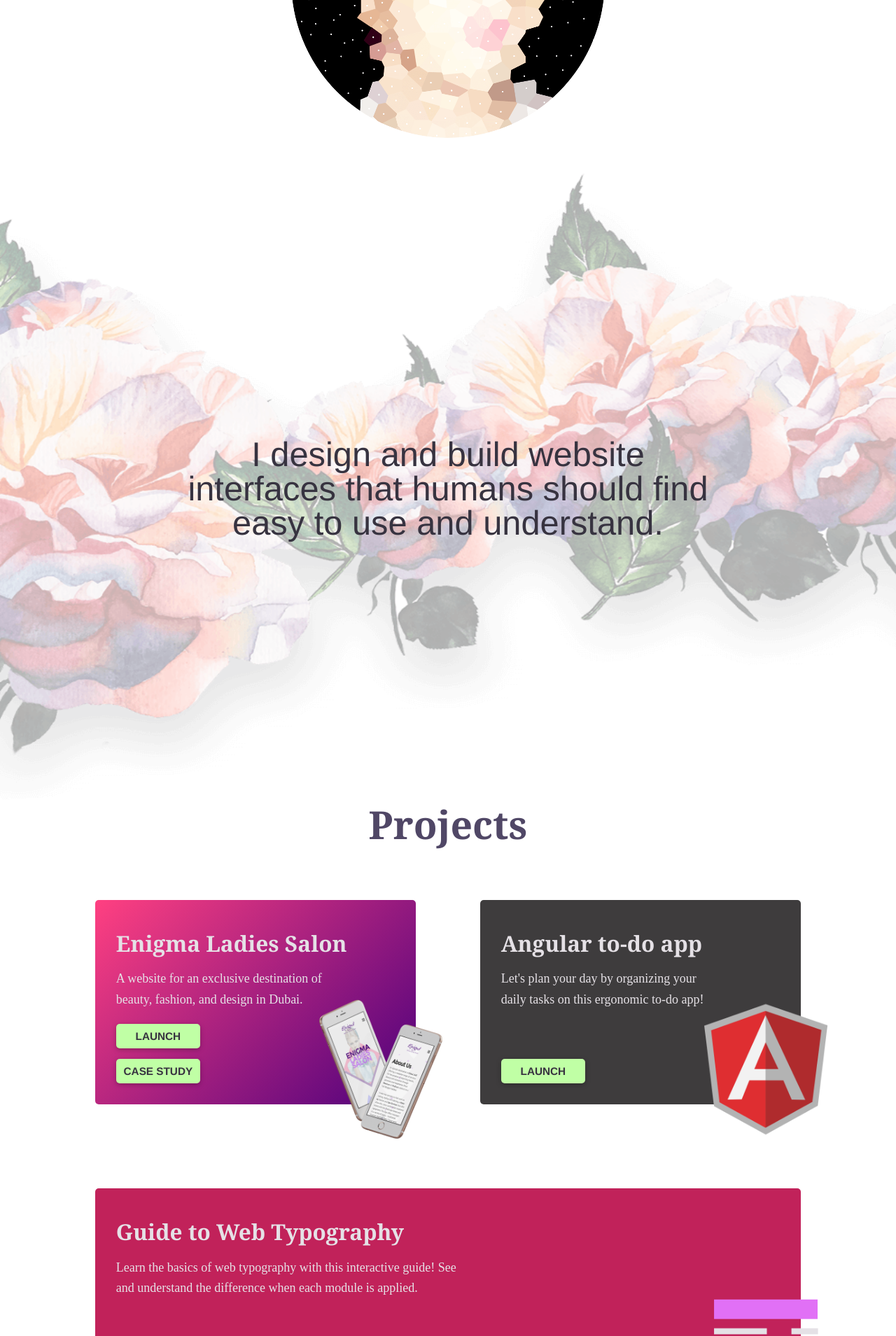
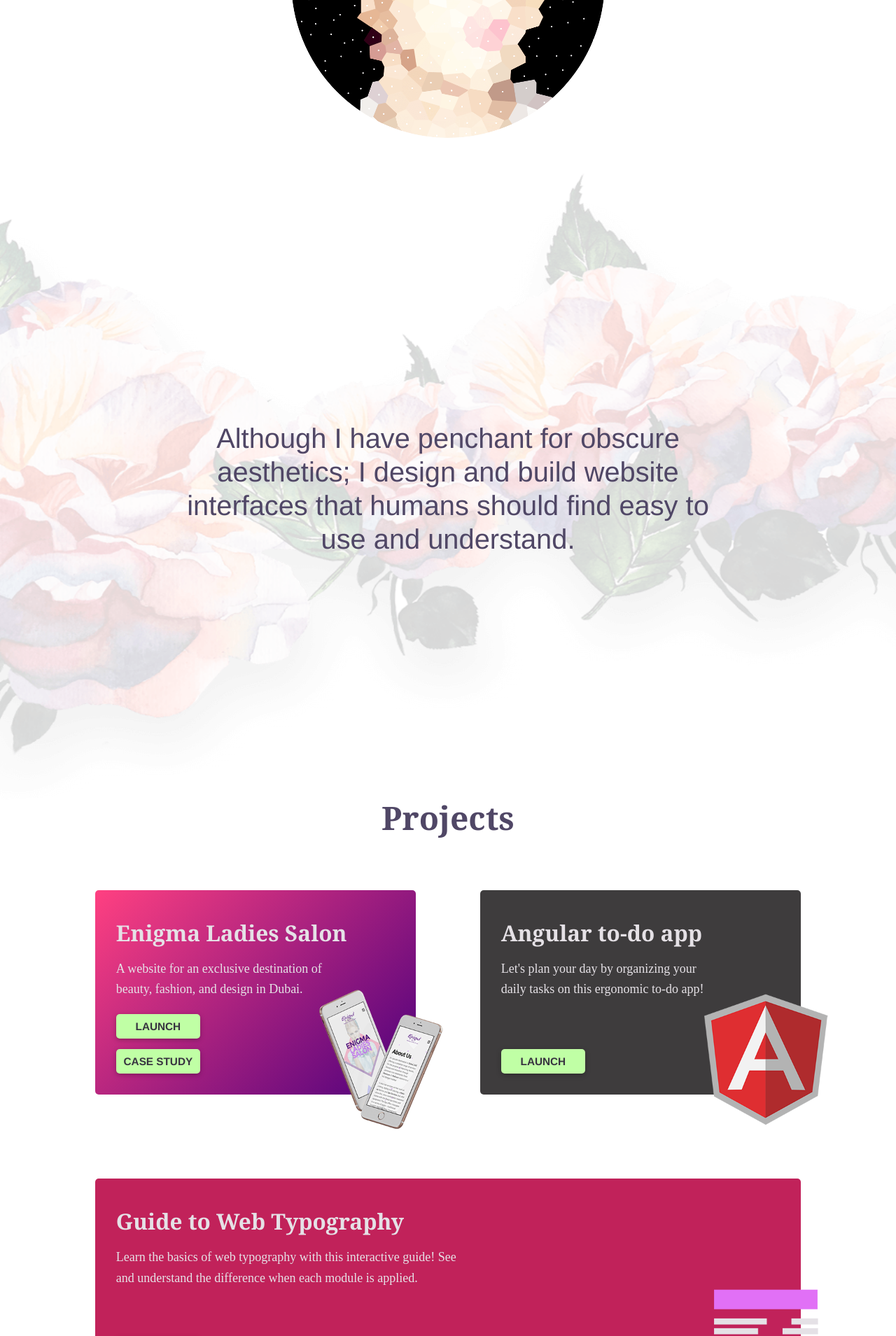
Before and after one commit to billcastillo/billcastillo.github.io, a Jekyll site: the page built from index.html, in a window 1280 px wide. Shown: the part 795-2704 px from the top of the page at 70% size. Built offline with Jekyll 4.4.1, drawn with Linux system fonts in a browser that asks for light colours.

Commit message:
enhance typography

```diff
--- a/_includes/header.html
+++ b/_includes/header.html
@@ -1,15 +1,15 @@
 <header id="mainHeader">
   <ul class="header__ul">
-    <li class="header__li">
+    <li class="borderWave header__li">
       <a href="{{ site.url }}">Home</a>
     </li>
-    <li class="header__li">
+    <li class="borderWave header__li">
       <a href="{{ site.baseurl }}#indexDescription">About</a>
     </li>
-    <li class="header__li">
+    <li class="borderWave header__li">
       <a href="{{ site.baseurl }}#indexProjects">Projects</a>
     </li>
-    <li class="header__li">
+    <li class="borderWave header__li">
       <a href="{{ site.baseurl }}#indexContact">Contact</a>
     </li>
   </ul>
--- a/_includes/script_index.html
+++ b/_includes/script_index.html
@@ -1,3 +1,5 @@
 
 <script src="js/script_index.js"></script>
+<script src="js/trmix.min.js"></script>
 <!-- <script src="js/particle.js"></script> -->
+<!-- <script src="js/particle.js"></script> -->
--- a/_sass/_base.scss
+++ b/_sass/_base.scss
@@ -88,13 +88,13 @@
   font-family: $body-font;
   font-weight: 400;
   letter-spacing: 0;
-  font-size: calc( 2em + 1vw );
+  font-size: calc( 1.50em + 1vw );
   color: $body-color;
 }
 
 h2.h2-sans {
   font-family: $header-font;
-  font-size: calc( 2em + 1.50vw );
+  font-size: calc( 1.50em + 1.50vw );
   color: $body-color;
 }
 
@@ -1390,23 +1390,27 @@
     visibility: hidden;
     position: absolute;
     content: attr(data-tooltip);
-    padding: 6px 10px;
     top: 1.4em;
     left: 50%;
-    transform: translateX(-50%) translateY(-2px);
-    background: $heading-color;
+    padding: 5px 10px;
+
+    font-size: 0.850em;
     color: $white-color;
     white-space: nowrap;
+    border-radius: 2px;
+    background: $heading-color;
+
+    transform: translateX(-50%) translateY(100%);
+    transition: all 0.2s cubic-bezier(.17,.67,.83,.67);
     z-index: 2;
-    border-radius: 2px;
-    transition: opacity 0.2s cubic-bezier(.17,.67,.83,.67), transform 0.2s cubic-bezier(.17,.67,.83,.67);
   }
   &:hover {
+    transition: all 0.2s cubic-bezier(.17,.67,.83,.67);
     &:after {
       display: block;
       opacity: 1;
       visibility: visible;
-      transform: translateX(-50%) translateY(0);
+      transform: translateX(-50%) translateY(calc(100% + 0.50em));
     }
   }
 }
@@ -1433,7 +1437,7 @@
       display: block;
       opacity: 1;
       visibility: visible;
-      transform: translateX(-50%) translateY(0);
+      transform: translateX(-50%) translateY(50%);
     }
   }
 }
--- a/_sass/_layout.scss
+++ b/_sass/_layout.scss
@@ -33,9 +33,10 @@
         left: 0;
         padding: 0;
         background: transparent;
-        border: 2px solid $c1;
+        border: 2px solid  $c1;
         border-radius: inherit;
         transform-origin: center center;
+        opacity: 0;
         z-index: -1;
     }
     &:hover {
@@ -48,6 +49,37 @@
 .overlay {
 
 }
+
+/*
+.tooltip {
+    // position: relative;
+}
+
+.tooltip::after {
+    position: absolute;
+    content: attr(data-tooltip);
+    top: 0;
+    left: 0;
+    right: 0;
+    padding: 5px;
+
+    color: white;
+    font-size: 0.850em;
+    text-align: center;
+    background: $heading-color;
+
+    opacity: 0;
+    visibility: hidden;
+    transform: translate3d(10%,0,0);
+
+    transition: all 0.3s cubic-bezier(.17,.67,.83,.67);
+    &:hover {
+        opacity: 1;
+        visibility: visible;
+        transform: translate3d(0,0,0);
+    }
+}
+*/
 
 .indexSection {
     margin-bottom: 4em;
@@ -69,9 +101,18 @@
 }
 
 #mainHeader .header__li {
+    position: relative;
     display: inline-block;
+    border-radius: 5px;
+
     &:not(:last-child) {
         margin-right: $spacing-unit / 2;
+    }
+
+    &:hover {
+        a {
+            text-decoration: none;
+        }
     }
 }
 
@@ -232,6 +273,7 @@
     background: url('../img/index/bg_2.1.png') no-repeat;
     background-size: auto 100%;
     background-position: center center;
+    opacity: 0.50;
     z-index: -1;
 }
 
@@ -248,9 +290,7 @@
     margin: 0 auto;
     padding: 0 15px;
     font-family: $body-font;
-    font-weight: 400;
-    color: $heading-color;
-    line-height: 1;
+    line-height: 1.2;
     text-align: center;
 }
 
@@ -400,7 +440,7 @@
     border-radius: 5px;
     margin: 30px 0;
     text-align: left;
-    transition: all 0.3s cubic-bezier(.17,.67,.83,.67);
+    transition: all 0.2s cubic-bezier(.17,.67,.83,.67);
 }
 
 #indexProjects .indexProjects__box#project_enigma  { background: linear-gradient(135deg, #ff4081, #4b007d); }
@@ -617,7 +657,7 @@
 
 @keyframes borderWave {
     0% {
-        opacity: 1;
+        opacity: 0;
         transform: scale(1);
     }
     25% {
--- a/css/main.scss
+++ b/css/main.scss
@@ -22,8 +22,8 @@
 $color-3:		#fff357;
 
 $link-color:	#6084c0;
-$grey-bg:	#fef2e4;
-$btn-color: #c0ffa5;
+$grey-bg:	    #fef2e4;
+$btn-color:     #c0ffa5;
 
 $grey-color:       #989a9b;
 $grey-color-light: lighten($grey-color, 40%);
--- a/index.html
+++ b/index.html
@@ -31,7 +31,7 @@
 		<div class="bg"></div>
 		<div class="indexDescription__container">
 			<h2 class="h2-custom indexDescription__header">
-				I design and build website interfaces that humans should find easy to use and understand.
+				Although I have penchant for obscure aesthetics; I design and build website interfaces that humans should find easy to use and understand.
 			</h2>
 		</div>
 	</section>
@@ -106,17 +106,17 @@
 			</a></p>
 			<h2 class="h2-sans">Follow Me</h2>
 			<ul class="indexContact__ul">
-				<li class="borderWave indexContact__li">
+				<li class="tooltip borderWave indexContact__li" data-tooltip="Github">
 				<a href="https://github.com/billcastillo" target="_blank">
 					<img src="{{ site.baseurl }}/img/icons/github.svg" alt="">
 				</a>
 				</li>
-				<li class="borderWave indexContact__li">
+				<li class="tooltip borderWave indexContact__li"  data-tooltip="Codepen">
 				<a href="https://codepen.io/billcastillo" target="_blank">
 					<img src="{{ site.baseurl }}/img/icons/codepen.svg" alt="">
 				</a>
 				</li>
-				<li class="borderWave indexContact__li">
+				<li class="tooltip borderWave indexContact__li" data-tooltip="Soundcloud">
 				<a href="https://soundcloud.com/bill-castillo" target="_blank">
 					<img src="{{ site.baseurl }}/img/icons/soundcloud.svg" alt="">
 				</a>
```
Also changed, not shown: img/index/project_angular.png, img/index/project_enigma.png, img/index/project_typo.png, js/trmix.min.js (added).
